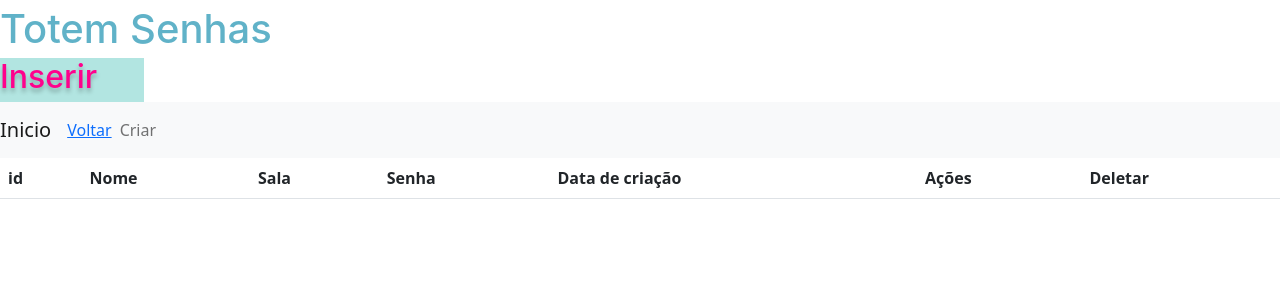
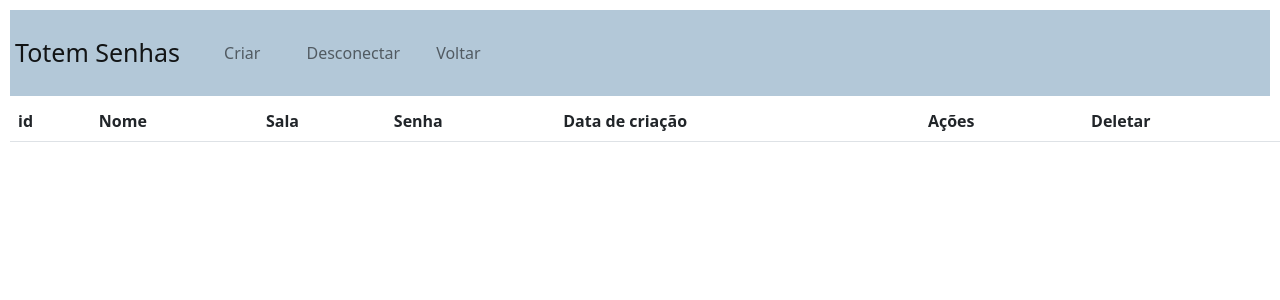
Before and after one commit to andersondemetrio/painel_senha, a Django app: page / in a window 1280 px wide. Shown: the top 300 px of the page. Run offline with Django 4.2, Linux system fonts and the light colour scheme; lists and menus that the app fills with data are empty.

Commit message:
alteracoes CSS e navbar

```diff
--- a/static/base.html
+++ b/static/base.html
@@ -17,19 +17,10 @@
 
 
 <body>
-    <div id="container">
-        <h1> Totem Senhas</h1>
-    </div>
-    <div id="Senha">
-        <h2> Inserir Senha</h2>
-    </div>
 
-    <nav class="navbar navbar-expand-lg navbar-light bg-light">
-
-        <a class="navbar-brand" href="{% url 'index' %}">Inicio</a>
-        <a href="javascript:void(0)" onClick="history.go(-1); return false;">Voltar</a>
-        <button class="navbar-toggler" type="button" data-toggle="collapse" data-target="#navbarNav"
-            aria-controls="navbarNav" aria-expanded="false" aria-label="Toggle navigation">
+    <nav class="navbar navbar-expand-lg navbar-light" style="background-color: #9bb7ccc2;">
+        <a class="navbar-brand" style="font-size: 25px;" href="{% url 'index' %}">Totem Senhas</a>
+        <button class="navbar-toggler" type="button" data-toggle="collapse" data-target="#navbarNav" aria-controls="navbarNav" aria-expanded="false" aria-label="Toggle navigation">
           <span class="navbar-toggler-icon"></span>
         </button>
         <div class="collapse navbar-collapse" id="navbarNav">
@@ -37,10 +28,17 @@
             <li class="nav-item active">
               <a class="nav-link" href="{% url 'index_criacao' %}">Criar <span class="sr-only"></span></a>
             </li>
-
+            <li class="nav-item">
+              <a class="nav-link" href="#">Desconectar</a>
+            </li>
+            <li class="nav-item active">
+              <a class="nav-link" href="javascript:void(0)" onClick="history.go(-1); return false;">Voltar</a>
+            </li>
           </ul>
         </div>
       </nav>
+
+
     {% block conteudo %}
     {% endblock conteudo %}
     {% block conteudo2 %}
--- a/static/css/style.css
+++ b/static/css/style.css
@@ -1,3 +1,10 @@
+*{
+    margin: 5px
+}
+
+
+
+
 
     #container {
         background-color: white;
```
Lines whose indentation alone changed are shown as unchanged.
